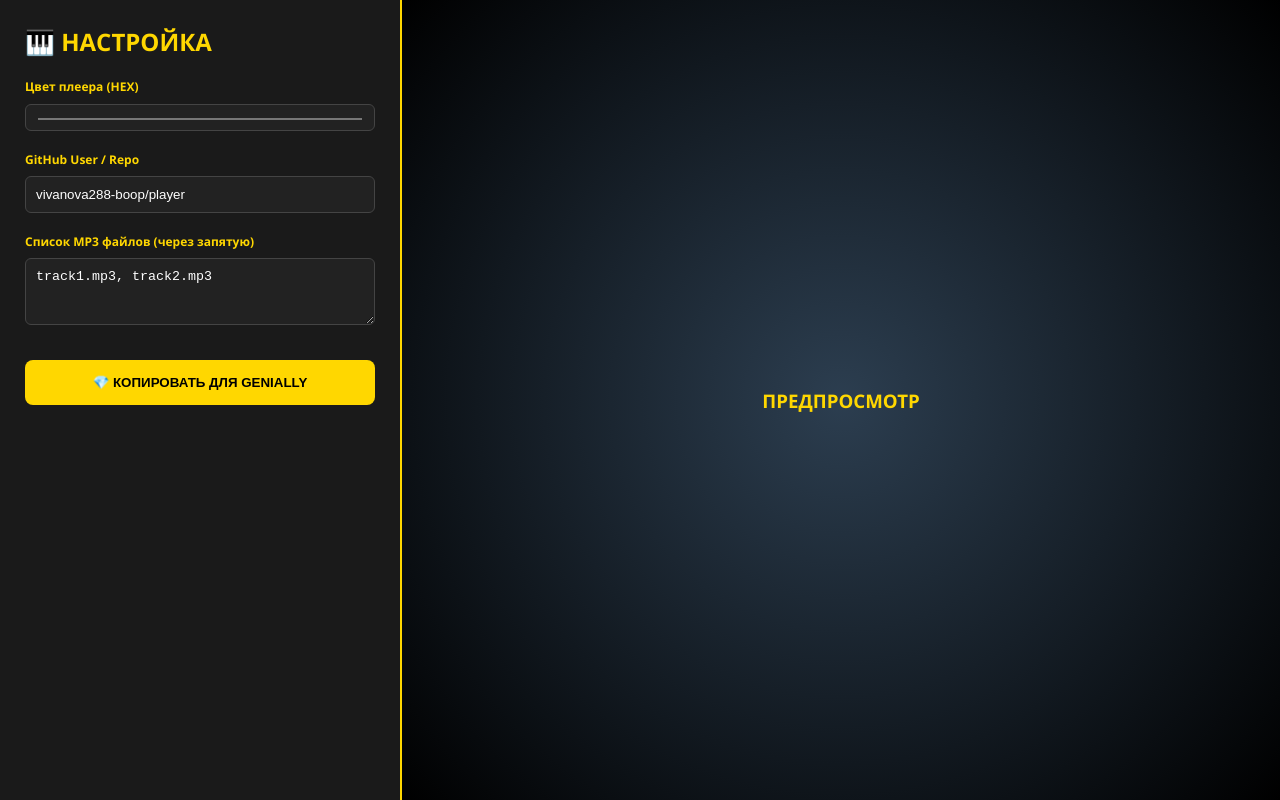
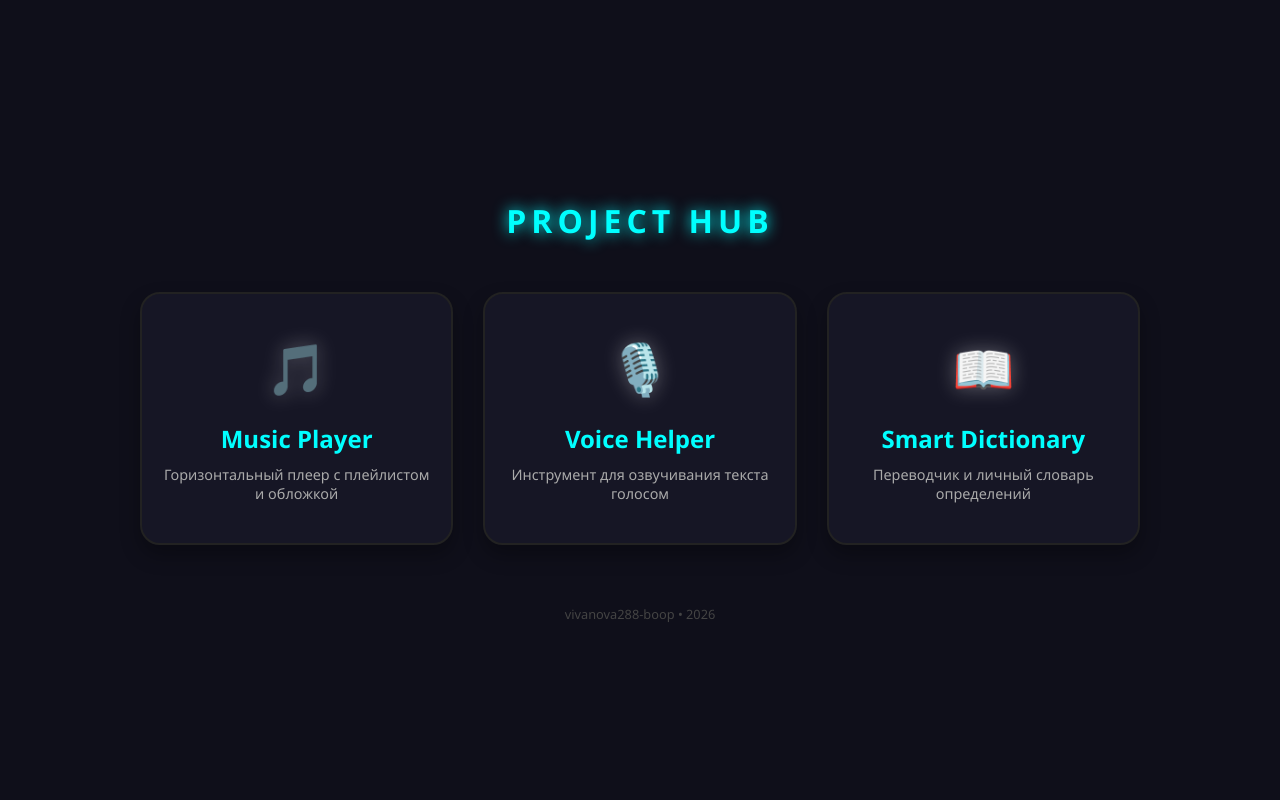
Before and after one commit to vivanova288-boop/player, a plain HTML site: page index.html in a window 1280 px wide. Drawn offline with Linux system fonts and the light colour scheme.

Commit message:
Update index.html

```diff
--- a/index.html
+++ b/index.html
@@ -2,113 +2,118 @@
 <html lang="ru">
 <head>
     <meta charset="UTF-8">
-    <title>Daft Punk Style Editor</title>
+    <meta name="viewport" content="width=device-width, initial-scale=1.0">
+    <title>My Widget Hub</title>
     <style>
-        :root { --gold: #FFD700; --violet: #5e35b1; }
-        body { font-family: 'Segoe UI', sans-serif; background: #121212; color: white; display: flex; margin: 0; height: 100vh; }
-        #sidebar { width: 350px; background: #1a1a1a; padding: 25px; border-right: 2px solid var(--gold); overflow-y: auto; }
-        .control { margin-bottom: 20px; }
-        label { display: block; font-size: 12px; color: var(--gold); margin-bottom: 8px; font-weight: bold; }
-        input, textarea { width: 100%; background: #222; border: 1px solid #444; color: white; padding: 10px; border-radius: 6px; box-sizing: border-box; }
-        .main-btn { background: var(--gold); color: black; border: none; padding: 15px; border-radius: 8px; cursor: pointer; font-weight: bold; width: 100%; margin-top: 10px; transition: 0.3s; }
-        .main-btn:hover { background: white; transform: scale(1.02); }
-        #preview { flex-grow: 1; display: flex; flex-direction: column; align-items: center; justify-content: center; background: radial-gradient(circle, #2c3e50, #000); }
-        .copy-status { color: #0f0; display: none; margin-top: 10px; font-size: 14px; text-align: center; }
+        :root {
+            --accent: #00ffff;
+            --bg: #0f0f1a;
+            --card-bg: #161625;
+        }
+
+        body {
+            font-family: 'Segoe UI', Tahoma, Geneva, Verdana, sans-serif;
+            background-color: var(--bg);
+            color: white;
+            display: flex;
+            flex-direction: column;
+            align-items: center;
+            justify-content: center;
+            min-height: 100vh;
+            margin: 0;
+            overflow-x: hidden;
+        }
+
+        h1 {
+            color: var(--accent);
+            text-transform: uppercase;
+            letter-spacing: 5px;
+            margin-bottom: 50px;
+            text-shadow: 0 0 15px var(--accent);
+        }
+
+        .hub-container {
+            display: grid;
+            grid-template-columns: repeat(auto-fit, minmax(250px, 1fr));
+            gap: 30px;
+            width: 90%;
+            max-width: 1000px;
+        }
+
+        .widget-card {
+            background: var(--card-bg);
+            border: 2px solid #222;
+            border-radius: 20px;
+            padding: 40px 20px;
+            text-align: center;
+            text-decoration: none;
+            color: white;
+            transition: all 0.4s cubic-bezier(0.175, 0.885, 0.32, 1.275);
+            display: flex;
+            flex-direction: column;
+            align-items: center;
+            box-shadow: 0 10px 20px rgba(0,0,0,0.3);
+        }
+
+        .widget-card:hover {
+            border-color: var(--accent);
+            transform: translateY(-10px);
+            box-shadow: 0 0 30px rgba(0, 255, 255, 0.2);
+        }
+
+        .icon {
+            font-size: 50px;
+            margin-bottom: 20px;
+            display: block;
+            filter: drop-shadow(0 0 10px rgba(255,255,255,0.3));
+        }
+
+        .widget-card h2 {
+            margin: 0 0 10px 0;
+            font-size: 1.5rem;
+            color: var(--accent);
+        }
+
+        .widget-card p {
+            font-size: 0.9rem;
+            color: #aaa;
+            margin: 0;
+        }
+
+        .footer {
+            margin-top: 60px;
+            font-size: 0.8rem;
+            color: #444;
+        }
     </style>
 </head>
 <body>
 
-<div id="sidebar">
-    <h2 style="color:var(--gold); margin-top:0;">🎹 НАСТРОЙКА</h2>
+    <h1>Project Hub</h1>
 
-    <div class="control">
-        <label>Цвет плеера (HEX)</label>
-        <input type="color" id="col" value="#5e35b1">
+    <div class="hub-container">
+
+        <a href="player_editor.html" class="widget-card">
+            <span class="icon">🎵</span>
+            <h2>Music Player</h2>
+            <p>Горизонтальный плеер с плейлистом и обложкой</p>
+        </a>
+
+        <a href="voice.html" class="widget-card">
+            <span class="icon">🎙️</span>
+            <h2>Voice Helper</h2>
+            <p>Инструмент для озвучивания текста голосом</p>
+        </a>
+
+        <a href="dict.html" class="widget-card">
+            <span class="icon">📖</span>
+            <h2>Smart Dictionary</h2>
+            <p>Переводчик и личный словарь определений</p>
+        </a>
+
     </div>
 
-    <div class="control">
-        <label>GitHub User / Repo</label>
-        <input type="text" id="repo" value="vivanova288-boop/player">
-    </div>
+    <div class="footer">vivanova288-boop • 2026</div>
 
-    <div class="control">
-        <label>Список MP3 файлов (через запятую)</label>
-        <textarea id="files" rows="3">track1.mp3, track2.mp3</textarea>
-    </div>
-
-    <button class="main-btn" onclick="copyCode()">💎 КОПИРОВАТЬ ДЛЯ GENIALLY</button>
-    <div id="status" class="copy-status">✅ Код скопирован!</div>
-</div>
-
-<div id="preview">
-    <h3 style="color:var(--gold)">ПРЕДПРОСМОТР</h3>
-    <div id="mount"></div>
-</div>
-
-<script>
-function generate() {
-    const c = document.getElementById('col').value;
-    const r = document.getElementById('repo').value;
-    const f = document.getElementById('files').value.split(',').map(s => s.trim());
-    const base = `https://cdn.jsdelivr.net/gh/${r}/main/`;
-    const tracks = f.map(t => `'${base}${t}'`).join(',');
-
-    return `<div style="width:550px; height:400px; display:flex; align-items:center; justify-content:center;">
-    <style>
-        #v-card { width: 500px; background: #e0e0e0; border-radius: 20px; overflow: hidden; box-shadow: 0 15px 40px rgba(0,0,0,0.6); font-family: Arial; }
-        .v-top { background: linear-gradient(180deg, ${c} 0%, #222 150%); padding: 25px; display: flex; gap: 20px; height: 260px; box-sizing: border-box; }
-        .v-cover { width: 140px; height: 140px; background: url('${base}cover.jpg') center/cover; border-radius: 12px; border: 3px solid rgba(255,255,255,0.2); }
-        .v-list { flex-grow: 1; background: rgba(0,0,0,0.3); border-radius: 12px; padding: 10px; overflow-y: auto; color: white; }
-        .v-item { padding: 8px; border-bottom: 1px solid rgba(255,255,255,0.1); cursor: pointer; font-size: 12px; }
-        .v-item:hover { color: #FFD700; background: rgba(255,255,255,0.05); }
-        .v-bot { background: #f0f0f0; padding: 20px; display: flex; justify-content: center; gap: 30px; align-items: center; border-top: 1px solid #ccc; }
-        .v-btn { width: 55px; height: 55px; background: white; border-radius: 50%; display: flex; align-items: center; justify-content: center; cursor: pointer; border: 1px solid #bbb; font-size: 22px; color: #333; transition: 0.2s; }
-        .v-btn:hover { transform: scale(1.1); box-shadow: 0 0 15px ${c}66; }
-        .v-tts { margin-top: 15px; background: white; border-radius: 8px; display: flex; padding: 5px; border: 1px solid #ccc; }
-    </style>
-    <div id="v-card">
-        <div class="v-top">
-            <div>
-                <div class="v-cover"></div>
-                <div class="v-tts">
-                    <input type="text" id="v-in" style="border:none; outline:none; flex:1; padding:5px; font-size:12px;" placeholder="English...">
-                    <button onclick="v_spk()" style="border:none; background:none; cursor:pointer;">🔊</button>
-                </div>
-            </div>
-            <div class="v-list" id="v-pl"></div>
-        </div>
-        <div class="v-bot">
-            <div class="v-btn" onclick="v_go(-1)">⏮</div>
-            <div class="v-btn" id="v-play" onclick="v_tgl()" style="width:70px; height:70px; font-size:30px;">▶</div>
-            <div class="v-btn" onclick="v_go(1)">⏭</div>
-        </div>
-    </div>
-    <script>
-        var v_trks=[${tracks}], v_idx=0, v_aud=new Audio(v_trks[v_idx]);
-        function v_tgl(){ if(v_aud.paused){ v_aud.play(); document.getElementById('v-play').innerText='⏸'; } else { v_aud.pause(); document.getElementById('v-play').innerText='▶'; } }
-        function v_go(d){ v_idx=(v_idx+d+v_trks.length)%v_trks.length; v_aud.src=v_trks[v_idx]; v_tgl(); }
-        function v_spk(){ var t=document.getElementById('v-in').value; if(!t)return; window.speechSynthesis.cancel(); var u=new SpeechSynthesisUtterance(t); u.lang='en-US'; u.rate=0.8; window.speechSynthesis.speak(u); }
-        window.onload=function(){
-            var l=document.getElementById('v-pl');
-            v_trks.forEach((t,i)=>{ var d=document.createElement('div'); d.className='v-item'; d.innerText='▶ TRACK '+(i+1); d.onclick=()=>{v_idx=i; v_aud.src=v_trks[i]; v_tgl();}; l.appendChild(d); });
-        }
-    <\/script>
-</div>`;
-}
-
-function copyCode() {
-    const code = generate();
-    const el = document.createElement('textarea');
-    el.value = code;
-    document.body.appendChild(el);
-    el.select();
-    document.execCommand('copy');
-    document.body.removeChild(el);
-
-    document.getElementById('mount').innerHTML = code;
-    document.getElementById('status').style.display = 'block';
-    setTimeout(() => document.getElementById('status').style.display = 'none', 3000);
-}
-</script>
 </body>
 </html>
```
